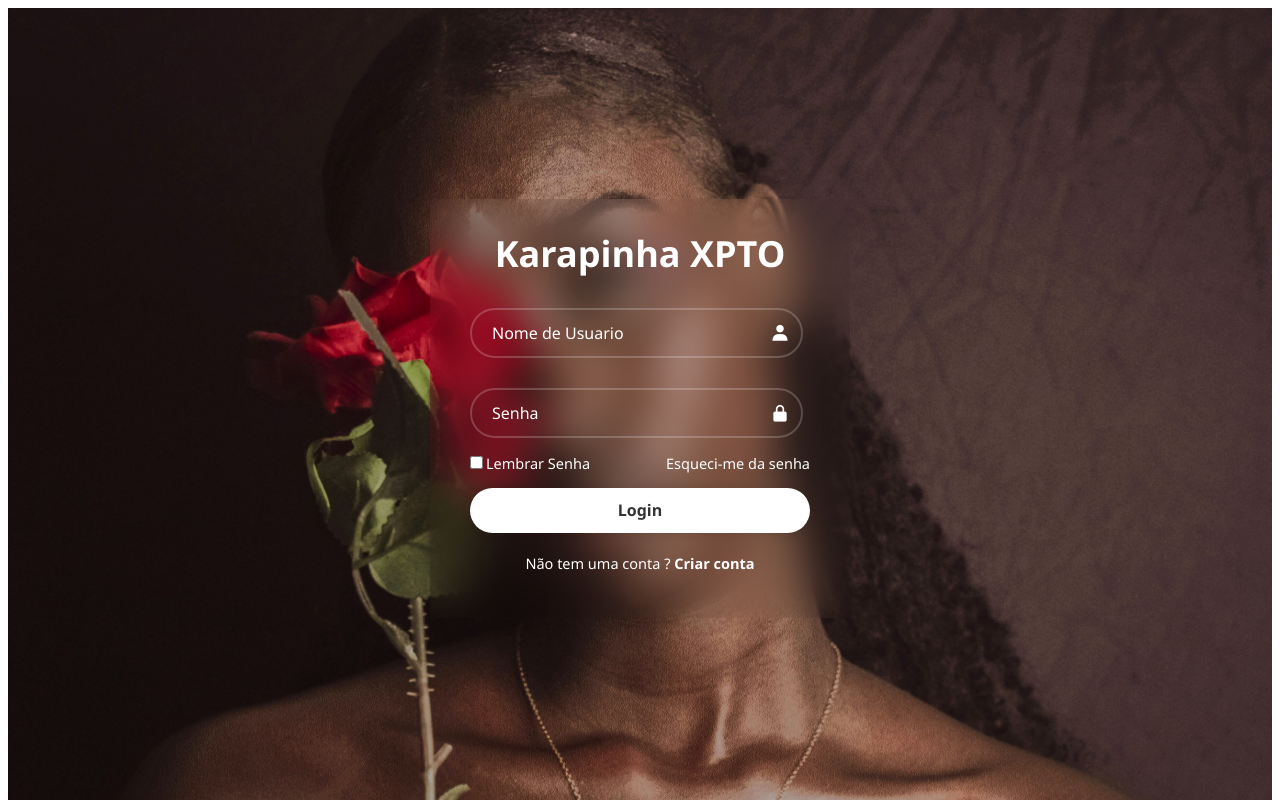
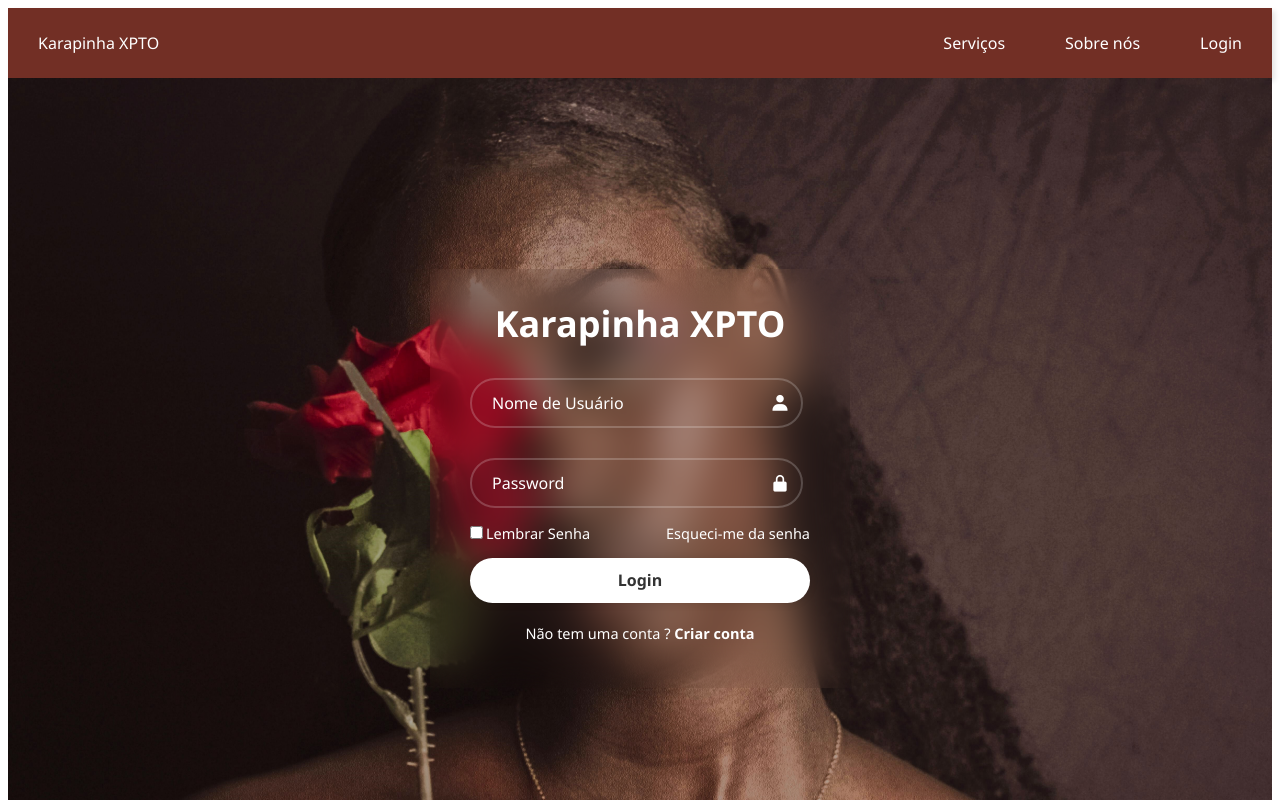
Before and after one commit to williamazevedo1610/KarapinhaXPTO, an Angular app: page / in a window 1280 px wide. Shown: the top 800 px of the page. Built offline with nearby package versions, Linux system fonts and the light colour scheme.

Commit message:
atualização de cores do menu

```diff
--- a/src/app/app.component.html
+++ b/src/app/app.component.html
@@ -1,5 +1,5 @@
 
-
+<app-menu> </app-menu>
 <app-login></app-login>
 
 <h1>Feito mais uma vez</h1>
--- a/src/app/components/login/login.component.html
+++ b/src/app/components/login/login.component.html
@@ -7,11 +7,11 @@
     <form action="">
         <h1>Karapinha XPTO</h1>
         <div class="input-box">
-            <input type="text" placeholder="Nome de Usuario" required>
+            <input type="text" placeholder="Nome de Usuário" required>
             <i class='bx bxs-user'></i>
         </div>
         <div class="input-box">
-            <input type="password" placeholder="Senha" required>
+            <input type="password" placeholder="Password" required>
             <i class='bx bxs-lock-alt'></i>
         </div>
 
--- a/src/app/components/menu/menu.component.css
+++ b/src/app/components/menu/menu.component.css
@@ -4,10 +4,10 @@
 }
 
 .menuBar{
-    background-color: burlywood;
+    background-color: #722F25;
     box-shadow: 3px 3px 5px rgba(0, 0, 0, 0.1);
     font-family: 'Segoe UI', Tahoma, Geneva, Verdana, sans-serif;
-    border-radius: 10px 10px 10px 10px;
+    /*border-radius: 10px 10px 10px 10px;*/
 }
 
 .menuBar ul{
@@ -28,11 +28,11 @@
     text-decoration: none;
     display: flex;
     align-items: center;
-    color: black;
+    color: rgb(255, 255, 255);
 }
 
 .menuBar a:hover{
-    background-color: #f0f0f0;
+    background-color: #4d352b;
 }
 
 .menuBar li:first-child{
```
